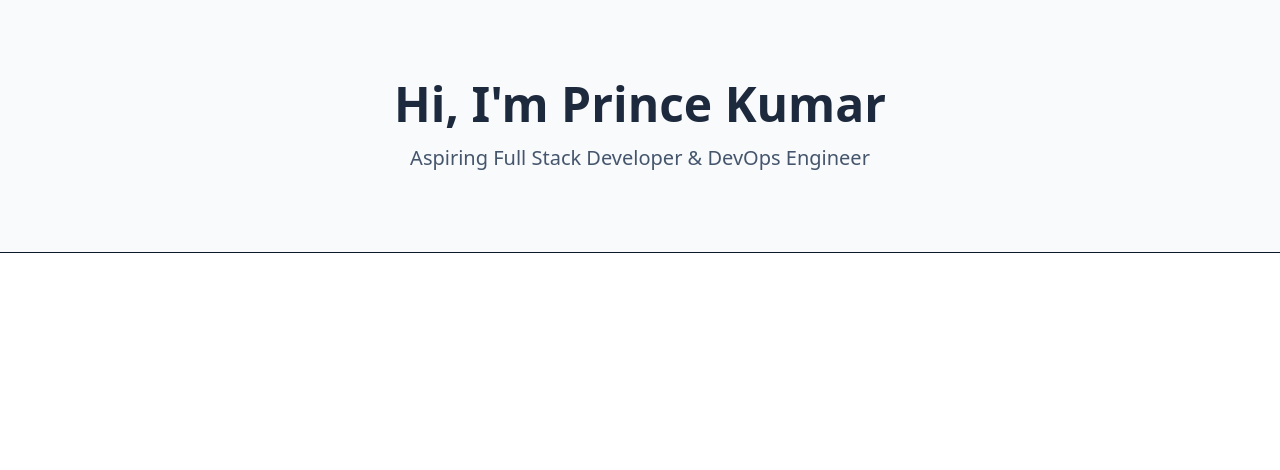
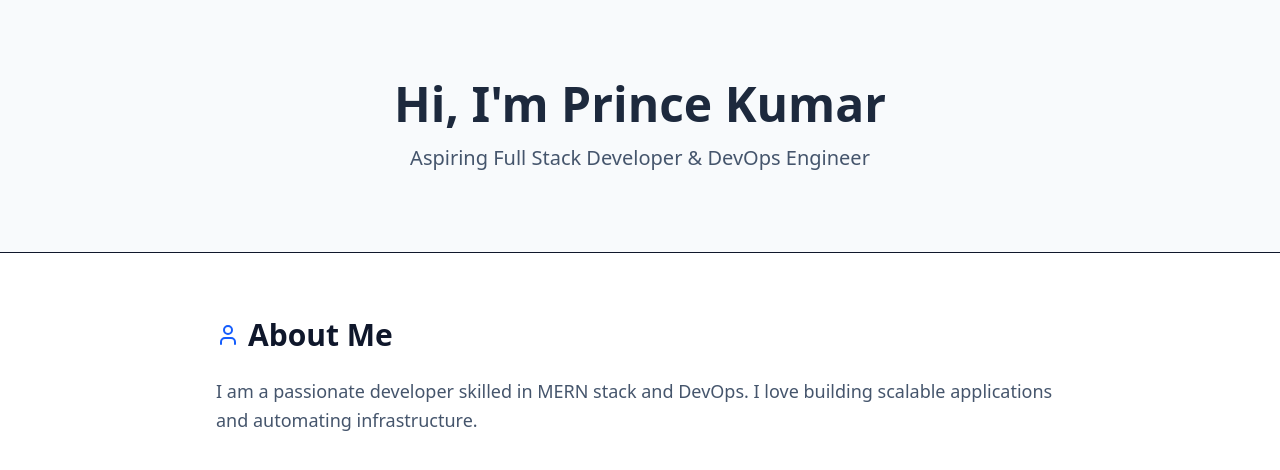
Before and after one commit to prince093kumar/my-portfolio, a React (Vite) app: page / in a window 1280 px wide. Shown: the top 470 px of the page. Built offline with nearby package versions, Linux system fonts and the light colour scheme.

Commit message:
Feat: Added About Me section

```diff
--- a/src/App.jsx
+++ b/src/App.jsx
@@ -1,9 +1,11 @@
+import About from './components/About';
 import Hero from './components/Hero';
 
 function App() {
   return (
     <div className="font-sans text-slate-900">
       <Hero />
+      <About />
     </div>
   );
 }
--- /dev/null
+++ b/src/components/About.jsx
@@ -0,0 +1,18 @@
+import React from 'react';
+import { User } from 'lucide-react';
+
+const About = () => {
+  return (
+    <section className="py-16 px-6 max-w-4xl mx-auto">
+      <div className="flex items-center gap-2 mb-6">
+        <User className="text-blue-600" />
+        <h2 className="text-3xl font-bold">About Me</h2>
+      </div>
+      <p className="text-lg text-slate-600 leading-relaxed">
+        I am a passionate developer skilled in MERN stack and DevOps.
+        I love building scalable applications and automating infrastructure.
+      </p>
+    </section>
+  );
+};
+export default About;
```
